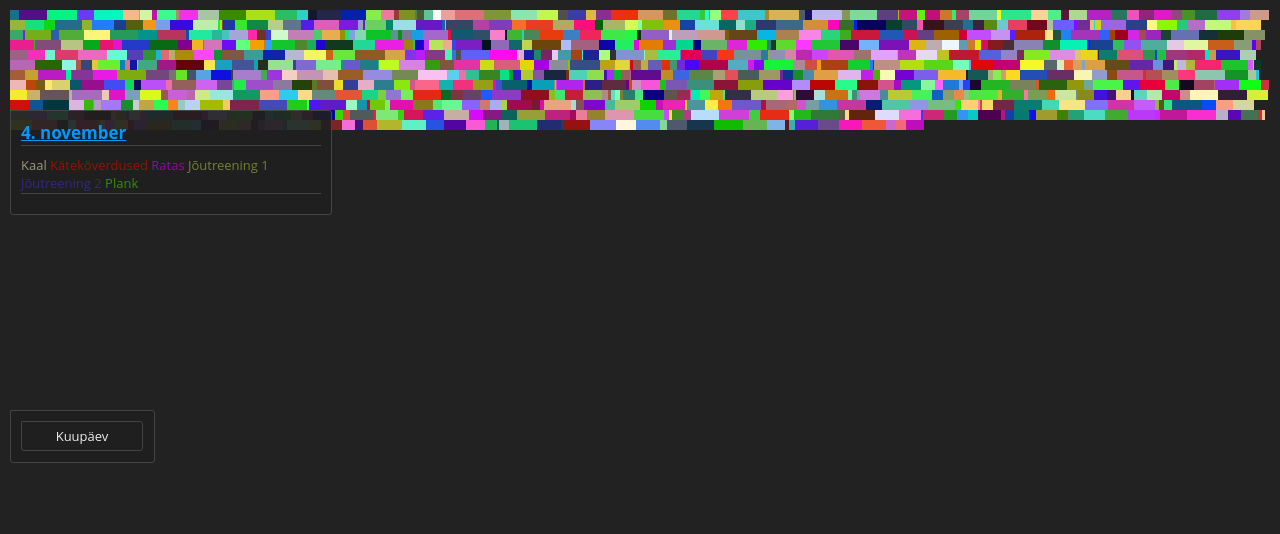
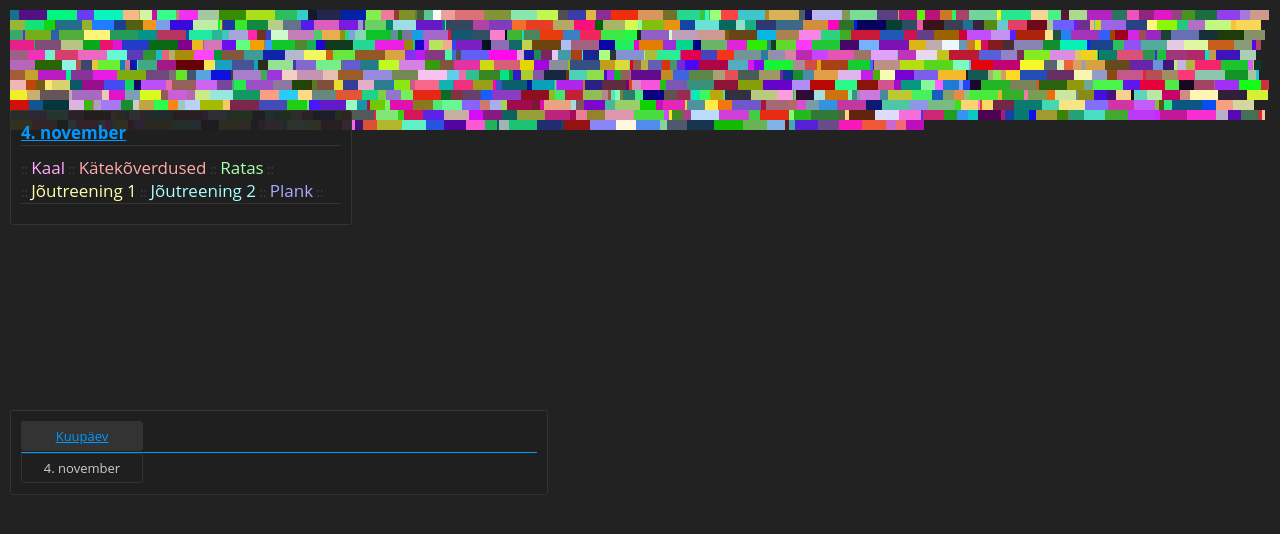
Before and after one commit to p2ska/workout, a PHP site: page / in a window 1280 px wide. Shown: the top 534 px of the page. Run offline with PHP 8.4, Linux system fonts and the light colour scheme; data that the repository does not hold is empty; a stand-in replaces the project's code that opens the database connection; some libraries are stand-ins or nearby versions.

Commit message:
progress

```diff
--- /dev/null
+++ b/css/results_default.css
@@ -0,0 +1,148 @@
+#results {
+	position: 			absolute;
+	top: 				400px;
+	margin: 			10px;
+	padding: 			10px;
+	border: 			1px solid #333;
+	border-radius: 		1px 3px 3px 3px;
+	color: 				#ccc;
+	background-color: 	rgba(32, 32, 32, 0.9);
+	clear: 				both;
+}
+
+#results .descr, #results .value {
+	position: 			relative;
+	float: 				left;
+/*	width: 				80px;*/
+	text-align: 		center;
+	margin-bottom: 		1px;
+	margin-right: 		1px;
+	padding: 			5px;
+	padding-left: 		10px;
+	padding-right: 		10px;
+	border: 			1px solid #333;
+	border-radius: 		1px 3px 3px 3px;
+}
+
+#results .results {
+	position: 			relative;
+	clear: 				both;
+}
+
+#results .descr {
+	/*background: 		rgba(255, 255, 255, 0.1);*/
+	color: 				#09f;
+	text-decoration: 	underline;
+}
+
+#results .date {
+	border: 			1px solid #333;
+	background-color: 	#333;
+	width: 				100px;
+}
+
+#results .pull {
+	border: 			1px solid #333;
+	background-color: 	#333;
+}
+
+#results .powerpull {
+	border: 			1px solid #333;
+	background-color: 	#333;
+}
+
+#results .swing {
+	border: 			1px solid #333;
+	background-color: 	#333;
+}
+
+#results .squat {
+	border: 			1px solid #333;
+	background-color: 	#333;
+}
+
+#results .biceps {
+	border: 			1px solid #333;
+	background-color: 	#333;
+}
+
+#results .triceps {
+	border: 			1px solid #333;
+	background-color: 	#333;
+}
+
+#results .push {
+	border: 			1px solid #333;
+	background-color: 	#333;
+}
+
+#results .wrist {
+	border: 			1px solid #333;
+	background-color: 	#333;
+}
+
+#results .plank {
+	border: 			1px solid #333;
+	background-color: 	#333;
+}
+
+#results .pushups {
+	border: 			1px solid #333;
+	background-color: 	#333;
+}
+
+#results .bike {
+	border: 			1px solid #333;
+	background-color: 	#333; /*rgba(100, 200, 200, 0.1);*/
+}
+
+#results .route {
+	border: 			1px solid #333;
+	background-color: 	#333;
+	text-align: 		left;
+	width: 				450px;
+}
+
+#results .weight {
+	border: 			1px solid #333;
+	background-color: 	#333;
+}
+
+#results .fat {
+	border: 			1px solid #333;
+	background-color: 	#333;
+}
+
+#results .stomage {
+	border: 			1px solid #333;
+	background-color: 	#333;
+}
+
+#results .chest {
+	border: 			1px solid #333;
+	background-color: 	#333;
+}
+
+#results .arm {
+	border: 			1px solid #333;
+	background-color: 	#333;
+}
+
+#results .none {
+	background:			none !important;
+}
+
+#results .weekend {
+	padding-top:		1px;
+	background-color: 	#c62;
+}
+
+#results .today {
+	padding-top:		1px;
+	background-color:	#09f;
+}
+
+#results .new_month {
+	padding-top:		3px;
+	background-color: 	#282;
+}
--- a/css/style.css
+++ b/css/style.css
@@ -23,15 +23,15 @@ html, body {
 	top: 				100px;
 	margin: 			10px;
 	padding: 			10px;
-	width: 				300px;
-	border: 			1px solid #444;
+	width: 				320px;
+	border: 			1px solid #333;
 	border-radius: 		1px 3px 3px 3px;
-	color: 				#eee;
+	color: 				#ccc;
 	background-color: 	rgba(32, 32, 32, 0.9);
 }
 
 #input h1 {
-	color: 				#0099ff;
+	color: 				#09f;
 	font-size: 			17px;
 	margin: 			0px;
 	text-decoration: 	underline;
@@ -51,31 +51,36 @@ html, body {
 }
 
 #input .s1 {
-	color: 				#768233;
+	color: 				#ffa;
 }
 
 #input .s2 {
-	color: 				#322981;
+	color: 				#aff;
 }
 
 #input .k1 {
-	color: 				#981203;
+	color: 				#faa;
 }
 
 #input .p1 {
-	color: 				#329008;
+	color: 				#aaf;
 }
 
 #input .w1 {
-	color: 				#989878;
+	color: 				#faf;
 }
 
 #input .r1 {
-	color: 				#980998;
+	color: 				#afa;
+}
+
+#input .categorys {
+	color: 				#444;
 }
 
 #input .category, #input .workout {
 	cursor: 			pointer;
+	font-size: 			17px;
 }
 
 #input .active {
@@ -87,136 +92,10 @@ html, body {
 	cursor: 			pointer;
 }
 
-#results {
-	position: 			absolute;
-	top: 				400px;
-	margin: 			10px;
-	padding: 			10px;
-	border: 			1px solid #444;
-	border-radius: 		1px 3px 3px 3px;
-	color: 				#eee;
-	background-color: 	rgba(32, 32, 32, 0.9);
-	clear: 				both;
-}
-
-#results .descr, #results .value {
-	position: 			relative;
-	float: 				left;
-/*	width: 				80px;*/
-	text-align: 		center;
-	margin-bottom: 		1px;
-	margin-right: 		1px;
-	padding: 			5px;
-	padding-left: 		10px;
-	padding-right: 		10px;
-	border: 			1px solid #444;
-	border-radius: 		1px 3px 3px 3px;
-}
-
-#results .date {
-	border: 			1px solid #444;
-	width: 				100px;
-}
-
-#results .pull {
-	border: 			1px solid #ee0000;
-	background-color: 	#990000;
-}
-
-#results .powerpull {
-	border: 			1px solid #ee9900;
-	background-color: 	#996600;
-}
-
-#results .swing {
-	border: 			1px solid #0099ee;
-	background-color: 	#006699;
-}
-
-#results .squat {
-	border: 			1px solid #ee0099;
-	background-color: 	#990066;
-}
-
-#results .biceps {
-	border: 			1px solid #9999ee;
-	background-color: 	#666699;
-}
-
-#results .triceps {
-	border: 			1px solid #00ee99;
-	background-color: 	#009966;
-}
-
-#results .push {
-	border: 			1px solid #00eeee;
-	background-color: 	#009999;
-}
-
-#results .wrist {
-	border: 			1px solid #99ee99;
-	background-color: 	#669966;
-}
-
-#results .plank {
-	border: 			1px solid #eeee99;
-	background-color: 	#999966;
-}
-
-#results .pushups {
-	border: 			1px solid #ee00ee;
-	background-color: 	#990099;
-}
-
-#results .bike {
-	border: 			1px solid #99eeee;
-	background-color: 	rgba(100, 200, 200, 0.1);
-}
-
-#results .route {
-	border: 			1px solid #00ee00;
-	background-color: 	#009900;
-	text-align: 		left;
-	width: 				450px;
-}
-
-#results .weight {
-	border: 			1px solid #eeee00;
-	background-color: 	#999900;
-}
-
-#results .fat {
-	border: 			1px solid #ee9966;
-	background-color: 	#997733;
-}
-
-#results .stomage {
-	border: 			1px solid #7799ee;
-	background-color: 	#3366aa;
-}
-
-#results .chest {
-	border: 			1px solid #66eeaa;
-	background-color: 	#229977;
-}
-
-#results .arm {
-	border: 			1px solid #ee99aa;
-	background-color: 	#aa6677;
-}
-
-#results .descr {
-	/*background: 		rgba(255, 255, 255, 0.1);*/
-}
-
-#results .none {
-	background:			none !important;
-}
-
 hr {
 	height: 			1px;
 	border: 			0px;
-	border-bottom: 		1px solid #444;
+	border-bottom: 		1px solid #333;
 	line-height: 		1px;
 	margin: 			0px;
 	margin-bottom: 		10px;
--- a/include/input.php
+++ b/include/input.php
@@ -1,12 +1,14 @@
 <h1><?php echo date("j"). ". ". $months[date("n") - 1]; ?></h1>
 <input type="hidden" id="date" value="<?php echo date("Y-m-d"); ?>">
 <hr/>
-	<span id="w1" class="category w1">Kaal</span>
-	<span id="k1" class="category k1">Kätekõverdused</span>
-	<span id="r1" class="category r1">Ratas</span>
-	<span id="s1" class="category s1">Jõutreening 1</span>
-	<span id="s2" class="category s2">Jõutreening 2</span>
-	<span id="p1" class="category p1">Plank</span>
+<div class="categorys">
+	:: <span id="w1" class="category w1">Kaal</span> ::
+	<span id="k1" class="category k1">Kätekõverdused</span> ::
+	<span id="r1" class="category r1">Ratas</span> ::
+	::&nbsp;<span id="s1" class="category s1">Jõutreening 1</span> ::
+	<span id="s2" class="category s2">Jõutreening 2</span> ::
+	<span id="p1" class="category p1">Plank</span> ::
+</div>
 <hr/>
 <div id="workouts"></div>
 <script>
--- a/js/workout.js
+++ b/js/workout.js
@@ -1,4 +1,6 @@
-var column_widths = false;
+var results_width = false,
+	column_widths = false;
+
 var months = [ "jaanuar", "veebruar", "märts", "aprill", "mai", "juuni", "juuli", "august", "september", "oktoober", "november", "detsember" ];
 
 function header_magic() {
@@ -16,6 +18,8 @@ function header_magic() {
 function get_column_widths() {
 	var w, columns = [];
 
+	results_width = 0;
+
 	$("#results_header .descr").each(function() {
 		w = parseInt($(this).width());
 
@@ -23,7 +27,10 @@ function get_column_widths() {
 			$(this).width(w);
 
 		columns.push(w);
+		results_width += w;
 	});
+
+	results_width += 20 + 18 * 22; // padding+cols*(padding+margin+border)
 
 	column_widths = columns.join("-");
 
@@ -39,6 +46,7 @@ $("#input").on("click", ".workout", function() {
 	$("#workout").load("=workout", { id: id });
 	$(".workout").removeClass("active");
 	$("#workout_" + id).addClass("active");
+	setTimeout(function() { $('input[type="text"],textarea').focus() }, 100);
 });
 
 $("#input").on("click", "#save", function() {
@@ -68,5 +76,6 @@ $(document).ready(function() {
 	$("#input").load("=input");
 	$("#results_header").load("=display/header", function() {
 		$("#results_body").load("=display/body/" + get_column_widths());
+		$("#results").css("min-width", results_width);
 	});
 });
--- a/main.php
+++ b/main.php
@@ -7,6 +7,7 @@
 <link rel="stylesheet" type="text/css" href="js/jquery-ui/jquery-ui.min.css">
 <link rel="stylesheet" type="text/css" href="fonts/css/font-awesome.min.css" />
 <link rel="stylesheet" type="text/css" href="css/style.css" />
+<link rel="stylesheet" type="text/css" href="css/results_default.css" />
 <title>Work\o/ut</title>
 </head>
 <body>
```
Also changed, not shown: css/results_colorful.css (added, +125 -0 lines), include/display.php (+41 -6 lines), include/workout.php (+10 -6 lines).
